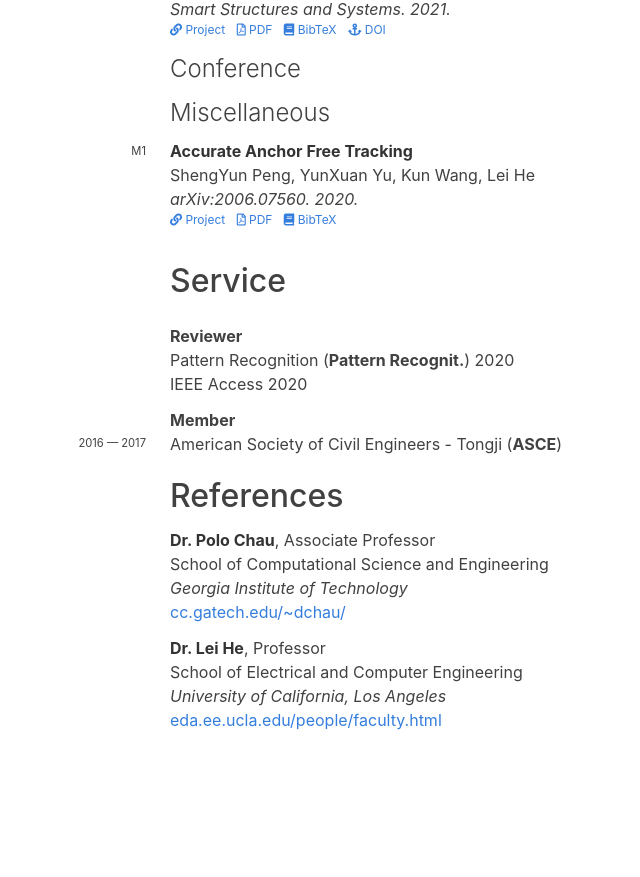
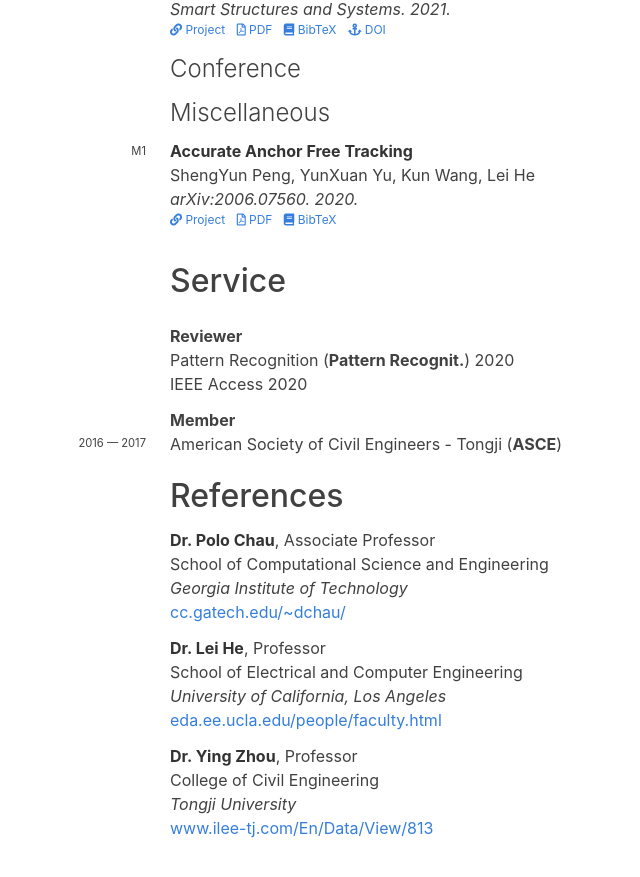
Before and after one commit to nemathahmed/temp_site2, a Jekyll site: the page built from cv.md, in a window 1280 px wide and 900 px high, scrolled down 2667 px. Shown: the top 877 px of the window, without its empty margins (162-802 px from the left). Built offline with Jekyll 4.4.1, drawn with Linux system fonts in a browser that asks for light colours; nearby versions of some CDN libraries; some web fonts are replaced; before the commit the page ends 3459 px from its top, so only the background shows below that.

Commit message:
update references

```diff
--- a/_data/references.yaml
+++ b/_data/references.yaml
@@ -15,3 +15,12 @@
   phd: true
   website: "eda.ee.ucla.edu/people/faculty.html"
   url: "http://eda.ee.ucla.edu/people/faculty.html"
+
+- name: Ying Zhou
+  position: Professor
+  group: College of Civil Engineering
+  institution: Tongji University
+  location: Shanghai, China
+  phd: true
+  website: "www.ilee-tj.com/En/Data/View/813"
+  url: "http://www.ilee-tj.com/En/Data/View/813"
```
